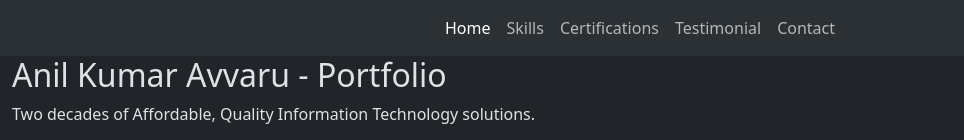
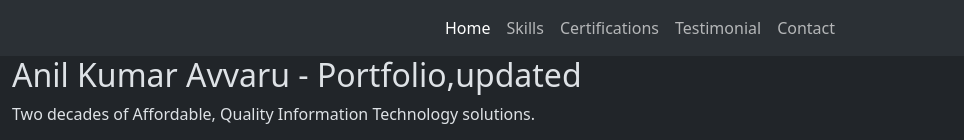
Before and after one commit to anil-avvaru-cool/portfolio, a website: page index.html in a window 1280 px wide. Shown: the top 140 px of the page, without its empty margins (0-964 px from the left). Drawn offline with nearby package versions, Linux system fonts and the light colour scheme.

Commit message:
Update index.html

```diff
--- a/index.html
+++ b/index.html
@@ -6,7 +6,7 @@
 <body>
     <my-nav-bar></my-nav-bar>
     <div class="container-fluid">
-        <h2>Anil Kumar Avvaru - Portfolio</h2>
+        <h2>Anil Kumar Avvaru - Portfolio,updated</h2>
         <p>
           Two decades of Affordable, Quality Information Technology solutions.
         </p>
```
